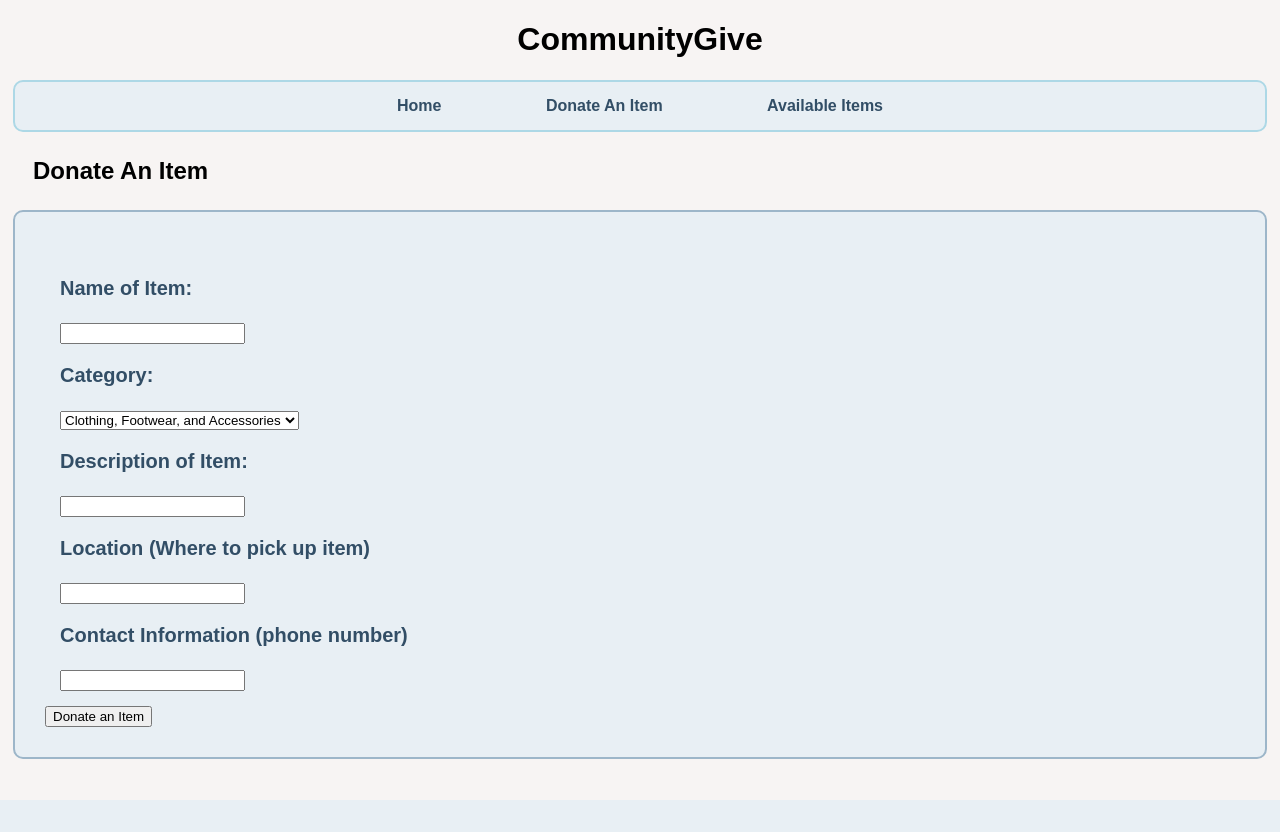
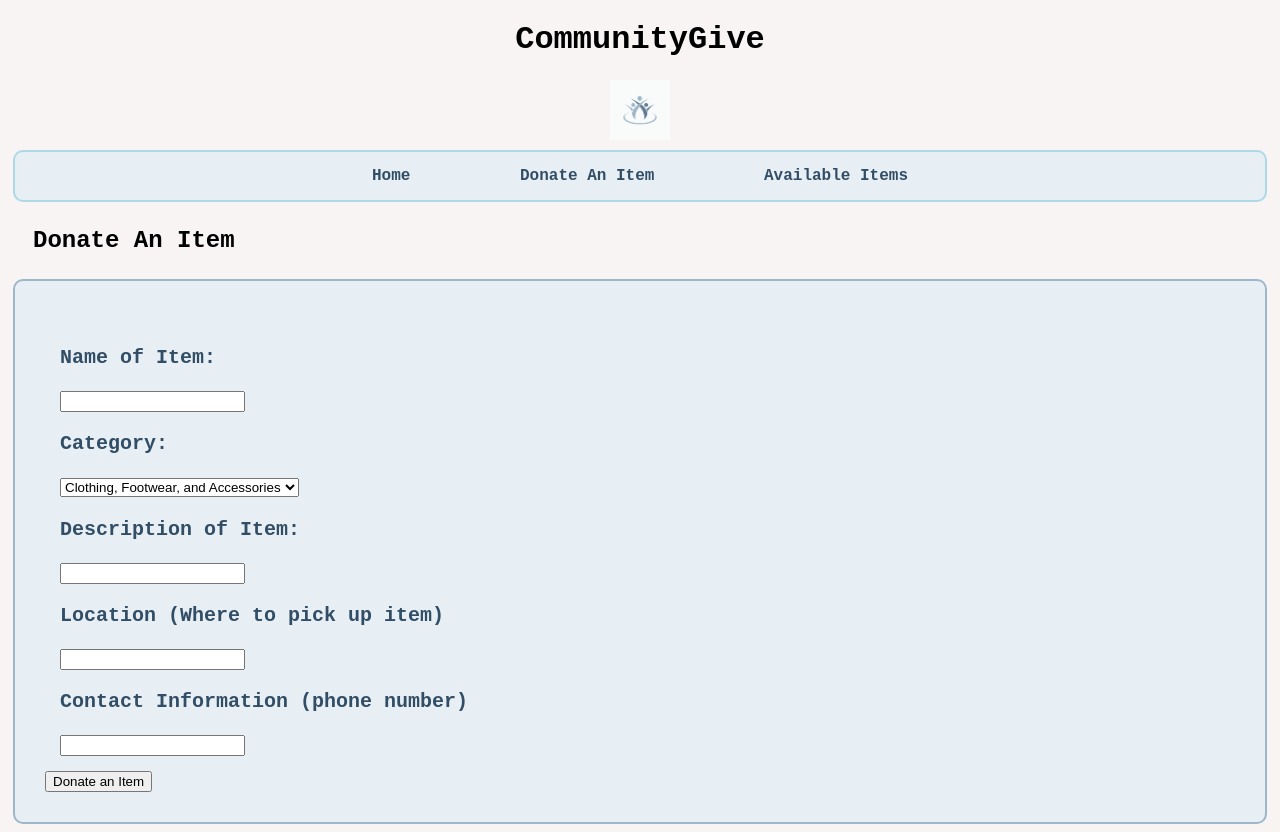
Before and after one commit to Lordme09/Final-project, a Flask app: page /donate_page in a window 1280 px wide. Before the commit the page ends 800 px from the top, so only its background shows below. Run offline with Flask 3, Linux system fonts and the light colour scheme.

Commit message:
changes to layout

```diff
--- a/static/styles.css
+++ b/static/styles.css
@@ -1,6 +1,6 @@
 body{
     background-color: #F7F4F3;
-    font-family: Arial, Helvetica, sans-serif;
+    font-family: 'Courier New', Courier, monospace;
 }
 
 /* HOME PAGE */
@@ -8,6 +8,7 @@ body{
 .home_page{
     text-align: center;
 }
+
 
 .website_title{
     text-align:left;
@@ -56,7 +57,7 @@ nav a {
     margin: 5px
 }
 
-/* cards on how it works*/
+/* cards on "How It Works" Section*/
 .card{
     background-color: #E8EFF4;
     color: #324E66;
@@ -76,7 +77,7 @@ nav a {
 
 /* DONATE AN ITEM PAGE */
 
-.form{
+.donate{
     background-color: #E8EFF4;
     text-align:left;
     border: 2px solid #9DB6C9;
@@ -92,6 +93,7 @@ nav a {
     color: #324E66;
     font-weight: bold;
 }
+
 .donate_item{
     text-align: left;
     margin:5px;
@@ -106,7 +108,7 @@ nav a {
 .cards{
     display:inline-block;
     vertical-align: top;
-    width: 420px;
+    width: 400px;
     height:400px;
     text-align: left;
     background-color: #E8EFF4;
--- a/templates/available_items_page.html
+++ b/templates/available_items_page.html
@@ -6,6 +6,10 @@
     </head>
     <body class="home_page">
         <h1 class="wesbite_title">CommunityGive</h1>
+        <!-- logo -->
+        <img src="{{url_for('static', filename='CommunityGive.jpg')}}"
+        alt="website_logo"
+        style="width:60px; height:60;">
         <!-- links to differnt pages of website w/navigation bar -->
         <nav>
         <a href="/">Home</a>
--- a/templates/donate_page.html
+++ b/templates/donate_page.html
@@ -6,6 +6,10 @@
 </head>
 <body class="home_page">
     <h1 class="wesbite_title">CommunityGive</h1>
+    <!-- logo -->
+    <img src="{{url_for('static', filename='CommunityGive.jpg')}}"
+    alt="website_logo"
+    style="width:60px; height:60;">
     <!-- links to differnt pages of website w/navigation bar -->
     <nav>
     <a href="/">Home</a>
@@ -14,7 +18,7 @@
     </nav>
     <h2 class="donate_item">Donate An Item</h2>
     <!-- form send info to Flask POST route -->
-    <div class="form">
+    <div class="donate">
     <form action="/donations" method="POST">
         <div class="Form">
         <p>Name of Item:</p>
```
Also changed, not shown: templates/home_page.html (+6 -3 lines).
